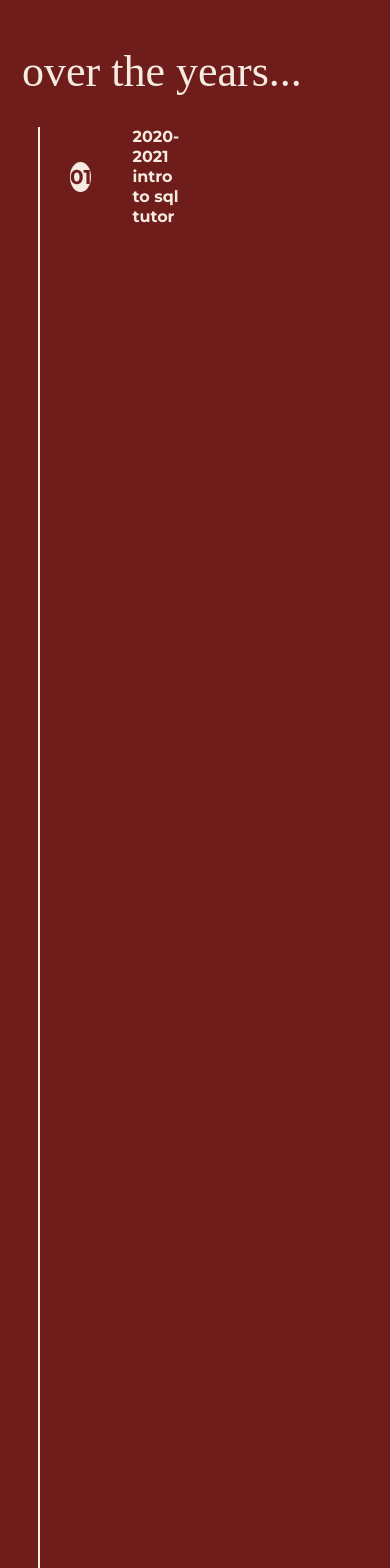
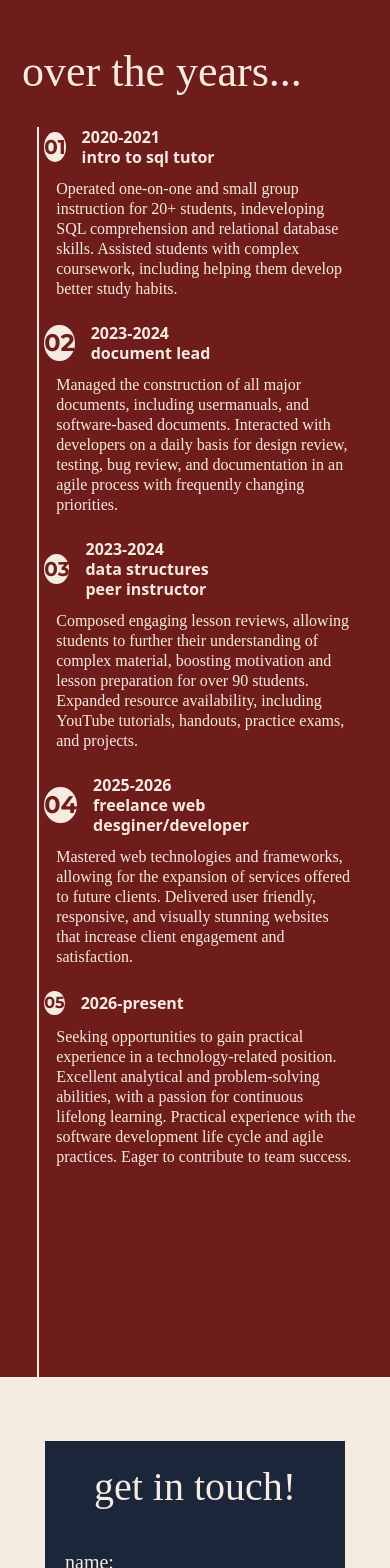
Before and after one commit to strwbrry05/strwbrry05.github.io, a React (Vite) app: page / in a window 390 px wide. Shown: the part 2340-3908 px from the top of the page. Built offline with nearby package versions, Linux system fonts and the light colour scheme; no server answers; a web font is replaced by a local one.

Commit message:
mobile timeline rehaul

```diff
--- /dev/null
+++ b/src/Components/TimeLineCardMobile.jsx
@@ -0,0 +1,36 @@
+import React from "react";
+
+const TimeLineCardMobile = (props) => {
+  return (
+    <>
+      <div className="flex flex-col justify-center items-start">
+        <div className="flex justify-center items-center ">
+          <div
+            className={`h-[0.5px] w-[${props.vW}px] ml-[-.75em] border-dashed border-t-(--color-white) border-t-[2px]`}
+          ></div>
+          <div
+            className={`w-[${props.cW}px] h-[${props.cW}px] bg-(--color-white) rounded-[100%]
+          flex justify-center items-center`}
+          >
+            <p
+              className={`font-(family-name:--font-formal) font-bold text-(--color-red) text-[${props.cText}rem]`}
+            >
+              {props.cNum}
+            </p>
+          </div>
+          <div className={`text-(--color-white) font-bold leading-5 ml-[1em]`}>
+            <h3>{props.tYear}</h3>
+            <h3>{props.tTitle}</h3>
+          </div>
+        </div>
+        <p
+          className={`text-[1rem] font-(family-name:--font-funtext) text-(--color-white) leading-5 mt-[.75em] mb-[1.5em]`}
+        >
+          {props.desc}
+        </p>
+      </div>
+    </>
+  );
+};
+
+export default TimeLineCardMobile;
--- a/src/Components/Timeline.jsx
+++ b/src/Components/Timeline.jsx
@@ -1,5 +1,6 @@
 import React from "react";
 import TimelineCard from "./TimelineCard";
+import TimelineMobile from "./TimelineMobile";
 
 const Timeline = () => {
   const timeline03Content = (
@@ -15,161 +16,7 @@ const Timeline = () => {
       >
         over the years...
       </h2>
-      {/* mobile/tablet view */}
-      <div className="md:hidden flex justify-center items-center">
-        {/* grid */}
-        <div
-          className="grid grid-cols-6 grid-rows-25 w-[375px]
-        font-(family-name:--font-formal)"
-        >
-          {/* straight vertical line */}
-          <p
-            className="w-[2px] h-[1500px] bg-(--color-white)
-            row-start-1 row-end-26 col-start-1 col-end-2 justify-self-center"
-          ></p>
-          {/* 01 */}
-          <TimelineCard
-            hRS={0}
-            hRE={3}
-            hCS={1}
-            hCE={3}
-            hW={85}
-            cW={60}
-            cRS={1}
-            cRE={3}
-            cCS={3}
-            cCE={5}
-            cNum={"01"}
-            cNumSize={1.25}
-            tRS={1}
-            tRE={3}
-            tCS={4}
-            tCE={7}
-            tYear={"2020-2021"}
-            tTitle={"intro to sql tutor"}
-            dRS={2}
-            dRE={6}
-            dCS={2}
-            dCE={7}
-            desc={
-              "Operated one-on-one and small group instruction for 20+ students, indeveloping SQL comprehension and relational database skills. Assisted students with complex coursework, including helping them develop better study habits."
-            }
-          />
-          {/* 02 */}
-          <TimelineCard
-            hRS={6}
-            hRE={6}
-            hCS={1}
-            hCE={3}
-            hW={50}
-            cW={80}
-            cRS={5}
-            cRE={7}
-            cCS={2}
-            cCE={4}
-            cNum={"02"}
-            cNumSize={1.5}
-            tRS={5}
-            tRE={7}
-            tCS={3}
-            tCE={7}
-            tYear={"2023-2024"}
-            tTitle={"document lead"}
-            dRS={7}
-            dRE={10}
-            dCS={2}
-            dCE={7}
-            desc={
-              "Managed the construction of all major documents, including usermanuals, and software-based documents. Interacted with developers on a daily basis for design review, testing, bug review, and documentation in an agile process with frequently changing priorities."
-            }
-          />
-          {/* 03 */}
-          <TimelineCard
-            hRS={11}
-            hRE={11}
-            hCS={1}
-            hCE={3}
-            hW={80}
-            cW={60}
-            cRS={10}
-            cRE={12}
-            cCS={3}
-            cCE={5}
-            cNum={"03"}
-            cNumSize={1.25}
-            tRS={10}
-            tRE={12}
-            tCS={4}
-            tCE={7}
-            tYear={"2023-2024"}
-            tTitle={timeline03Content}
-            dRS={12}
-            dRE={15}
-            dCS={2}
-            dCE={7}
-            desc={
-              "Composed engaging lesson reviews, allowing students to further their understanding of complex material, boosting motivation and lesson preparation for over 90 students. Expanded resource availability, including YouTube tutorials, handouts, practice exams, and projects."
-            }
-          />
-          {/* 04 */}
-
-          <TimelineCard
-            hRS={16}
-            hRE={16}
-            hCS={1}
-            hCE={2}
-            hW={50}
-            cW={90}
-            cRS={15}
-            cRE={17}
-            cCS={2}
-            cCE={4}
-            cNum={"04"}
-            cNumSize={1.75}
-            tRS={15}
-            tRE={17}
-            tCS={4}
-            tCE={7}
-            tYear={"2025-2026"}
-            tTitle={"freelance web desginer/developer"}
-            dRS={17}
-            dRE={20}
-            dCS={2}
-            dCE={7}
-            desc={
-              "Mastered web technologies and frameworks, allowing for the expansion of services offered to future clients. Delivered user friendly, responsive, and visually stunning websites that increase client engagement and satisfaction."
-            }
-          />
-
-          <TimelineCard
-            hRS={21}
-            hRE={21}
-            hCS={1}
-            hCE={3}
-            hW={85}
-            cW={75}
-            cRS={20}
-            cRE={22}
-            cCS={3}
-            cCE={5}
-            cNum={"05"}
-            cNumSize={1.5}
-            tRS={20}
-            tRE={22}
-            tCS={4}
-            tCE={7}
-            tYear={"2026-present"}
-            tTitle={""}
-            dRS={22}
-            dRE={25}
-            dCS={2}
-            dCE={7}
-            desc={
-              "Seeking opportunities to gain practical experience in a technology-related position. Excellent analytical and problem-solving abilities, with a passion for continuous lifelong learning. Practical experience with the software development life cycle and agile practices. Eager to contribute to team success."
-            }
-          />
-        </div>
-      </div>
+      <TimelineMobile />
       {/* desktop/bigger screens */}
       <div></div>
     </div>
--- /dev/null
+++ b/src/Components/TimelineMobile.jsx
@@ -0,0 +1,83 @@
+import React from "react";
+import TimeLineCardMobile from "./TimeLineCardMobile";
+
+const TimelineMobile = () => {
+  const timeline03Content = (
+    <span>
+      data structures <br /> peer instructor
+    </span>
+  );
+  return (
+    <div className="flex justify-center w-[375px]">
+      {/* vert line */}
+      <div className="w-[10%] flex justify-center items-center">
+        <div className="w-[2px] h-[1250px] bg-(--color-white)"></div>
+      </div>
+      {/* obj */}
+      <div className="w-[80%]">
+        {/* 01 */}
+        <TimeLineCardMobile
+          vW={85}
+          cW={60}
+          cText={1.25}
+          cNum={"01"}
+          tYear={"2020-2021"}
+          tTitle={"intro to sql tutor"}
+          desc={
+            "Operated one-on-one and small group instruction for 20+ students, indeveloping SQL comprehension and relational database skills. Assisted students with complex coursework, including helping them develop better study habits."
+          }
+        />
+        {/* 02 */}
+        <TimeLineCardMobile
+          vW={50}
+          cW={80}
+          cText={1.5}
+          cNum={"02"}
+          tYear={"2023-2024"}
+          tTitle={"document lead"}
+          desc={
+            "Managed the construction of all major documents, including usermanuals, and software-based documents. Interacted with developers on a daily basis for design review, testing, bug review, and documentation in an agile process with frequently changing priorities."
+          }
+        />
+        {/* 03 */}
+        <TimeLineCardMobile
+          vW={80}
+          cW={60}
+          cText={1.25}
+          cNum={"03"}
+          tYear={"2023-2024"}
+          tTitle={timeline03Content}
+          desc={
+            "Composed engaging lesson reviews, allowing students to further their understanding of complex material, boosting motivation and lesson preparation for over 90 students. Expanded resource availability, including YouTube tutorials, handouts, practice exams, and projects."
+          }
+        />
+        {/* 04 */}
+        <TimeLineCardMobile
+          vW={50}
+          cW={75}
+          cText={1.5}
+          cNum={"04"}
+          tYear={"2025-2026"}
+          tTitle={"freelance web desginer/developer"}
+          desc={
+            "Mastered web technologies and frameworks, allowing for the expansion of services offered to future clients. Delivered user friendly, responsive, and visually stunning websites that increase client engagement and satisfaction."
+          }
+        />
+        {/* 05 */}
+        <TimeLineCardMobile
+          vW={85}
+          cW={75}
+          cText={1.75}
+          cNum={"05"}
+          tYear={"2026-present"}
+          tTitle={""}
+          desc={
+            "Seeking opportunities to gain practical experience in a technology-related position. Excellent analytical and problem-solving abilities, with a passion for continuous lifelong learning. Practical experience with the software development life cycle and agile practices. Eager to contribute to team success."
+          }
+        />
+      </div>
+    </div>
+  );
+};
+
+export default TimelineMobile;
```
